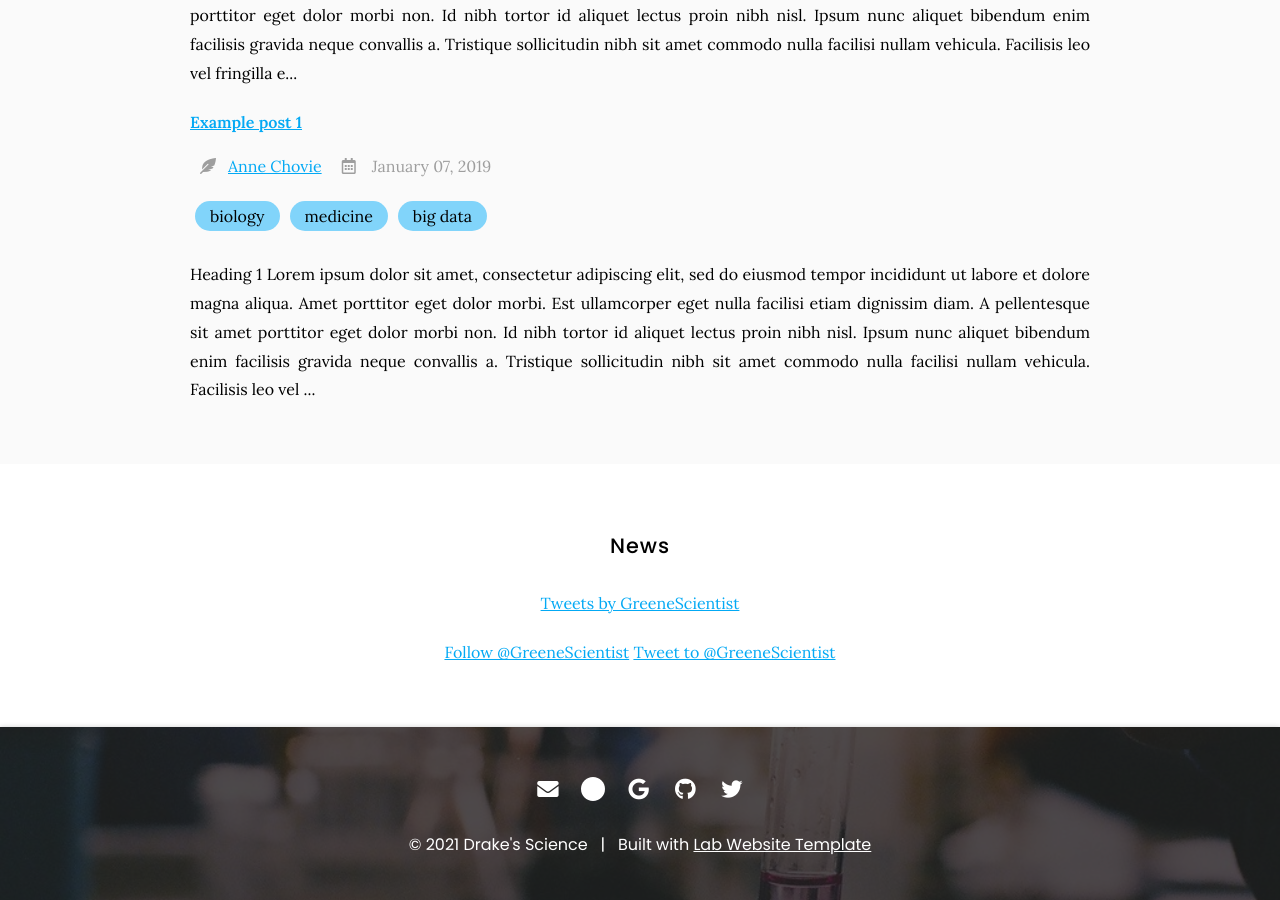
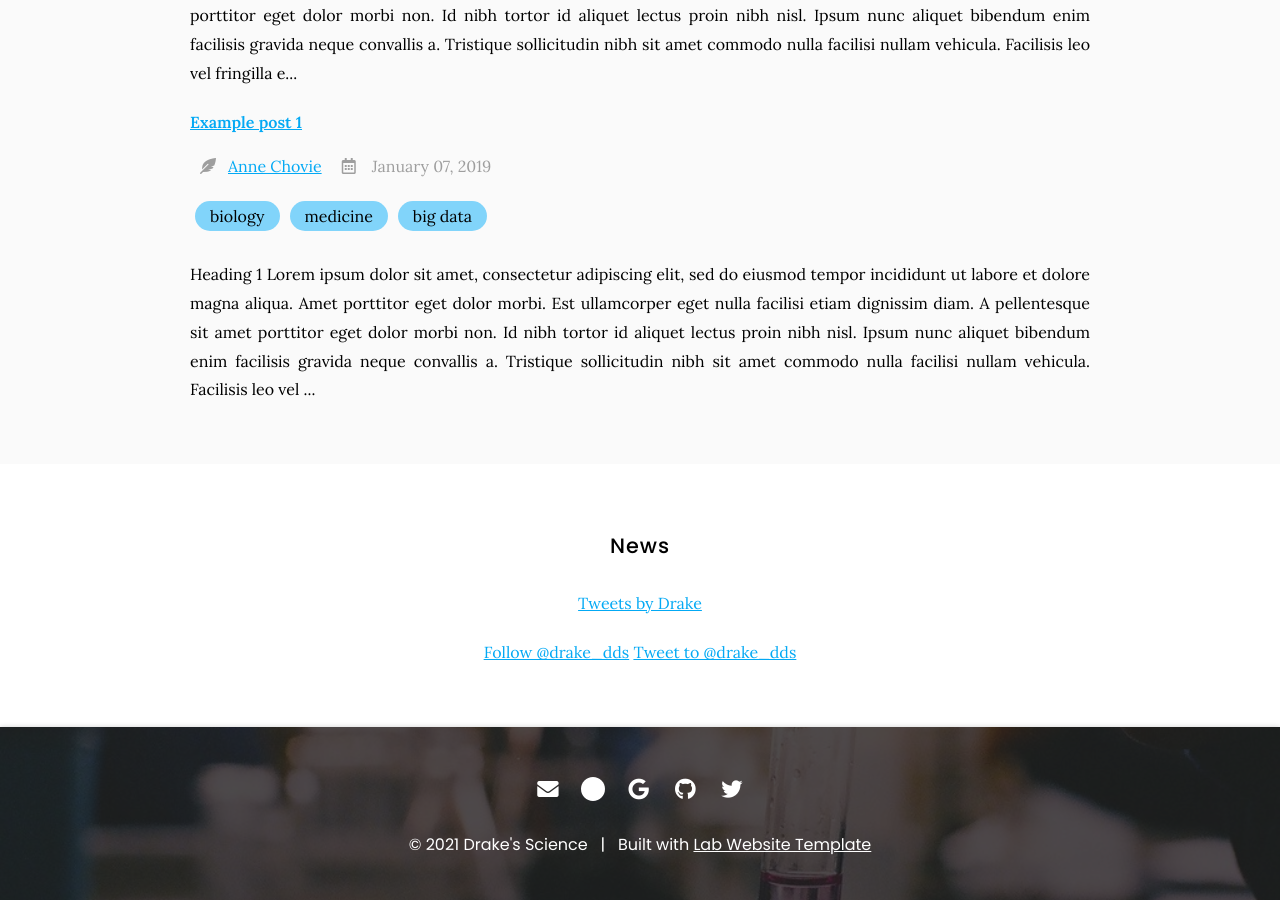
Before and after one commit to williamsdrake/williamsdrake.github.io, a Jekyll site: the page built from blog/index.md, in a window 1280 px wide and 900 px high, scrolled down 950 px. Built offline with Jekyll 4.4.1, drawn with Linux system fonts in a browser that asks for light colours; nearby versions of some CDN libraries; comment, search, counter and statistics services are not loaded.

Commit message:
Update index.md

```diff
--- a/blog/index.md
+++ b/blog/index.md
@@ -19,9 +19,9 @@ nav:
 
 <!-- Twitter embeds from https://publish.twitter.com/ -->
 
-<a class="twitter-timeline" data-width="400" data-height="400" href="https://twitter.com/GreeneScientist?ref_src=twsrc%5Etfw">Tweets by GreeneScientist</a> <script async src="https://platform.twitter.com/widgets.js" charset="utf-8"></script>
+<a class="twitter-timeline" data-width="400" data-height="400" href="https://twitter.com/drake_dds?ref_src=twsrc%5Etfw">Tweets by Drake</a> <script async src="https://platform.twitter.com/widgets.js" charset="utf-8"></script>
 {:.center}
 
-<a href="https://twitter.com/GreeneScientist?ref_src=twsrc%5Etfw" class="twitter-follow-button" data-show-count="false">Follow @GreeneScientist</a><script async src="https://platform.twitter.com/widgets.js" charset="utf-8"></script>
-<a href="https://twitter.com/intent/tweet?screen_name=GreeneScientist&ref_src=twsrc%5Etfw" class="twitter-mention-button" data-show-count="false">Tweet to @GreeneScientist</a><script async src="https://platform.twitter.com/widgets.js" charset="utf-8"></script>
+<a href="https://twitter.com/drake_dds?ref_src=twsrc%5Etfw" class="twitter-follow-button" data-show-count="false">Follow @drake_dds</a><script async src="https://platform.twitter.com/widgets.js" charset="utf-8"></script>
+<a href="https://twitter.com/intent/tweet?screen_name=drake_dds&ref_src=twsrc%5Etfw" class="twitter-mention-button" data-show-count="false">Tweet to @drake_dds</a><script async src="https://platform.twitter.com/widgets.js" charset="utf-8"></script>
 {:.center}
```
